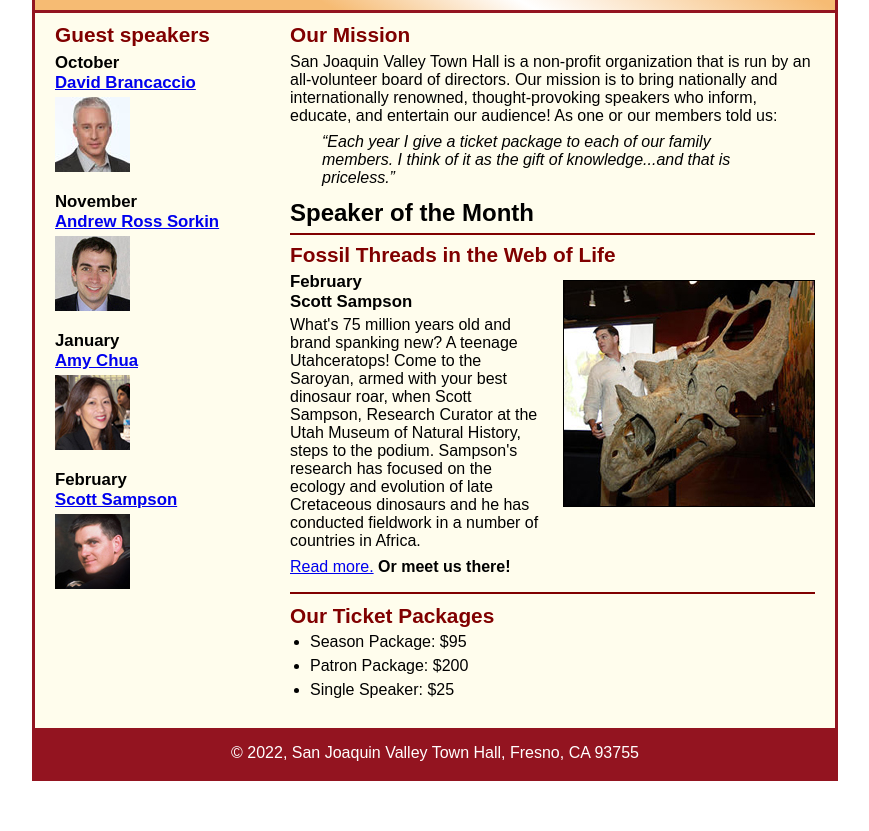
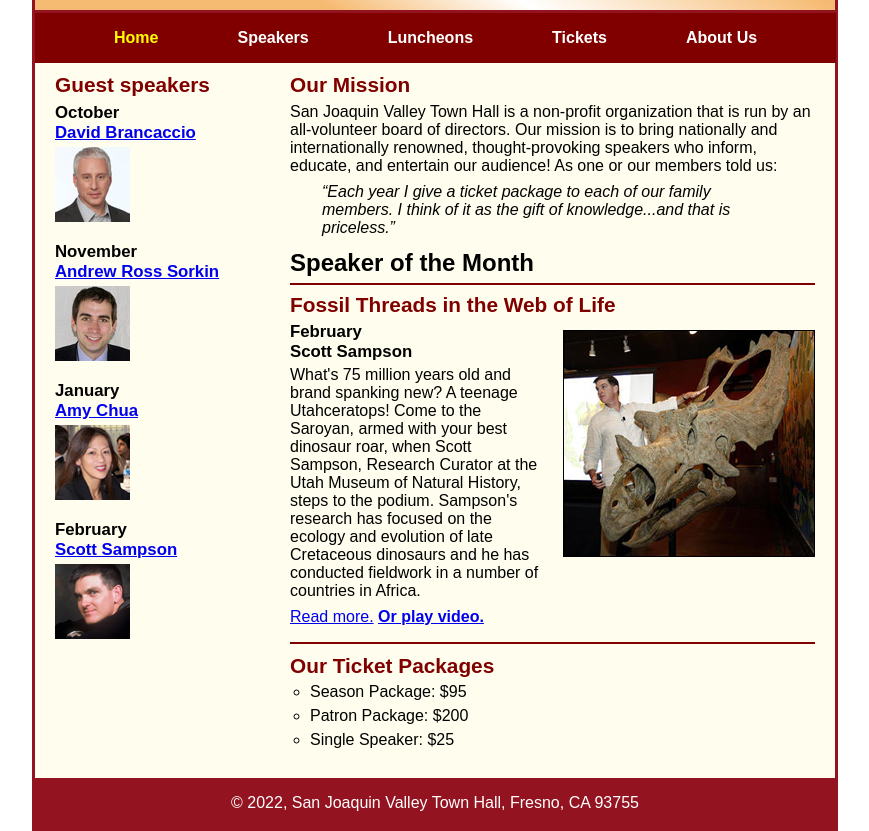
Before and after one commit to gsinghjay/A09, a plain HTML site: page index.html in a window 1280 px wide. Shown: the part 110-941 px from the top of the page, without its empty margins (205-1074 px from the left). Before the commit the page ends 891 px from the top, so only its background shows below. Drawn offline with Linux system fonts and the light colour scheme.

Commit message:
Final commit.

```diff
--- a/index.html
+++ b/index.html
@@ -14,6 +14,23 @@
 		<h2>San Joaquin Valley Town Hall</h2>
 		<h3>Celebrating our <span class="shadow">75<sup>th</sup></span> Year</h3>
 	</header>
+	<nav id="nav_menu">
+		<ul>
+			<li><a href="index.html" class="current">Home</a></li>
+			<li><a href="speakers/">Speakers</a></li>
+			<li><a href="#">Luncheons</a></li>
+			<li><a href="#">Tickets</a></li>
+			<li>
+                <a href="#">About Us</a>
+                <ul>
+                    <li><a href="#">Our History</a></li>
+                    <li><a href="#">Board of Directors</a></li>
+                    <li><a href="#">Past Speakers</a></li>
+                    <li><a href="#">Contact Information</a></li>
+                </ul>
+            </li>
+		</ul>
+	</nav>
 	<main>
 		<section>
 			<h2>Our Mission</h2>
@@ -34,11 +51,11 @@
 				Curator at the Utah Museum of Natural History, steps to the podium. Sampson's research
 				has focused on the ecology and evolution of late Cretaceous dinosaurs and he has conducted
 				fieldwork in a number of countries in Africa.</p>
-				<p><a href="speakers/c6_sampson.html">Read more.</a>&nbsp;<b>Or meet us there!</b></p>
+				<p><a href="speakers/c6_sampson.html">Read more.</a>&nbsp;<a href="media/sampson.mp4" target="_blank"><b>Or play video.</b></a></p>
 			</article>
 
 			<h2>Our Ticket Packages</h2>
-			<ul>
+			<ul style="list-style-type:circle;">
 				<li>Season Package: $95</li>
 				<li>Patron Package: $200</li>
 				<li>Single Speaker: $25</li>
--- a/styles/c6_speaker.css
+++ b/styles/c6_speaker.css
@@ -124,3 +124,44 @@ footer p {
 	color: white;
 	padding: 1em 0;
 }
+
+/* Custom styles for the navigation menu */
+nav#nav_menu ul {
+	list-style-type: none;
+	margin: 0;
+	padding: 0;
+	position: relative;
+}
+nav#nav_menu ul li {
+	float: left;
+	position: relative;
+}
+nav#nav_menu ul li a {
+	display: block;
+	width: calc(100% / 1);
+	text-align: center;
+	padding: 1em 2.47em;
+	text-decoration: none;
+	background-color: #800000;
+	color: white;
+	font-weight: bold;
+}
+nav#nav_menu ul li a.current {
+	color: yellow;
+}
+/* Style rule for the submenu */
+nav#nav_menu ul li ul {
+	display: none;
+	position: absolute;
+	top: 100%;
+	left: 0px; /* Adjusted to push the left side in */
+	width: calc(100% - 0px); /* Adjusted width to maintain the overall width */
+}
+/* Style rule for the list items in the submenu */
+nav#nav_menu ul li ul li {
+	float: none;
+}
+/* Style rule for displaying the submenu on hover */
+nav#nav_menu ul li:hover > ul {
+	display: block;
+}
--- a/styles/c7_main.css
+++ b/styles/c7_main.css
@@ -124,3 +124,44 @@ footer p {
 	color: white;
 	padding: 1em 0;
 }
+
+/* Custom styles for the navigation menu */
+nav#nav_menu ul {
+	list-style-type: none;
+	margin: 0;
+	padding: 0;
+	position: relative;
+}
+nav#nav_menu ul li {
+	float: left;
+	position: relative;
+}
+nav#nav_menu ul li a {
+	display: block;
+	width: calc(100% / 1);
+	text-align: center;
+	padding: 1em 2.47em;
+	text-decoration: none;
+	background-color: #800000;
+	color: white;
+	font-weight: bold;
+}
+nav#nav_menu ul li a.current {
+	color: yellow;
+}
+/* Style rule for the submenu */
+nav#nav_menu ul li ul {
+	display: none;
+	position: absolute;
+	top: 100%;
+	left: 0px; /* Adjusted to push the left side in */
+	width: calc(100% - 0px); /* Adjusted width to maintain the overall width */
+}
+/* Style rule for the list items in the submenu */
+nav#nav_menu ul li ul li {
+	float: none;
+}
+/* Style rule for displaying the submenu on hover */
+nav#nav_menu ul li:hover > ul {
+	display: block;
+}
```
Also changed, not shown: speakers/c6_sampson.html (+17 -1 lines).
